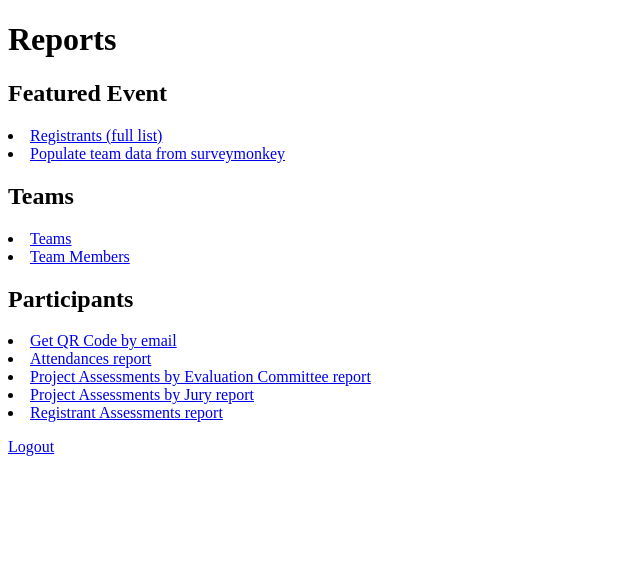
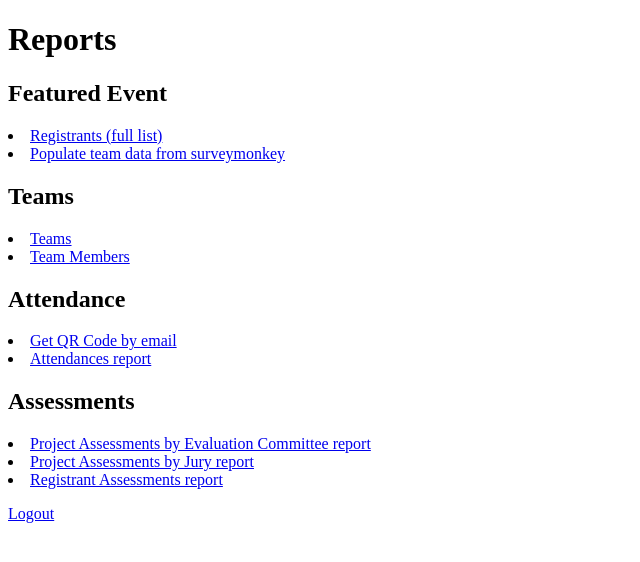
Before and after one commit to neosergio/hackatrix-api, a Django app: page /reports/ in a window 1280 px wide. Shown: the top 562 px of the page, without its empty margins (0-640 px from the left). Run offline with Django 3.2, Linux system fonts and the light colour scheme; a user stored in the database is signed in; parts of the project's set-up code (start-up, migrations or seed data) failed here and were passed over; some libraries are stand-ins or nearby versions.

Commit message:
Separate a section for attendance reports and adjust report to show information just for featured event.

```diff
--- a/reports/templates/index.html
+++ b/reports/templates/index.html
@@ -16,10 +16,15 @@
     </p>
 </div>
 <div>
-    <h2>Participants</h2>
+    <h2>Attendance</h2>
     <p>
     <li><a href="{% url 'reports:get_QR_code_by_email' %}">Get QR Code by email</a></li>
     <li><a href="{% url 'reports:attendance_items' %}">Attendances report</a></li>
+    </p>
+</div>
+<div>
+    <h2>Assessments</h2>
+    <p>
     <li><a href="{% url 'reports:project_assessment_by_evaluation_committee' %}">Project Assessments by Evaluation Committee report</a></li>
     <li><a href="{% url 'reports:project_assessment_by_jury' %}">Project Assessments by Jury report</a></li>
     <li><a href="{% url 'reports:registrant_assessment' %}">Registrant Assessments report</a></li>
--- a/reports/views.py
+++ b/reports/views.py
@@ -17,7 +17,8 @@ def index(request):
 @login_required()
 def attendance_items(request):
     if config.DISPLAY_REPORTS:
-        attendances = Attendance.objects.all()
+        event = Event.objects.filter(is_active=True, is_featured=True).first()
+        attendances = Attendance.objects.filter(event=event)
         context = {'attendances': attendances}
     else:
         context = dict()
```
